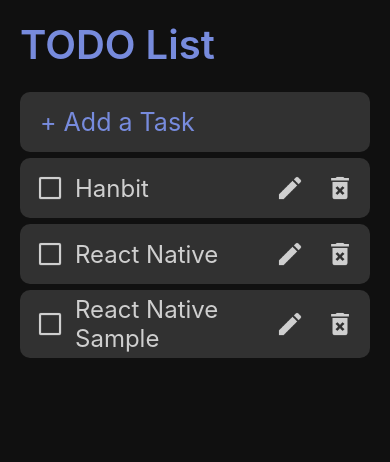
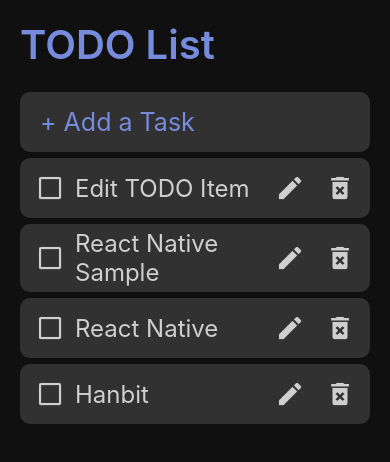
Before and after one commit to choi-day/react-native-todo, a React Native app: screen / in a window 390 px wide. Shown: the top 462 px of the page. Built offline with nearby package versions, Linux system fonts and the light colour scheme.

Commit message:
추가 기능 구현

```diff
--- a/src/App.js
+++ b/src/App.js
@@ -28,13 +28,24 @@ const List = styled.ScrollView`
 `;
 
 export default function App() {
+    const width = Dimensions.get('window').width;
     const [newTask, setNewTask] = useState('');
-    const width = Dimensions.get('window').width;
+    const [tasks, setTasks] = useState({
+        '1': { id: '1', text: 'Hanbit' , completed: false },
+        '2': { id: '2' , text: 'React Native', completed: true },
+        '3': { id: '3', text: 'React Native Sample', completed: false },
+        '4': { id: '4', text: 'Edit TODO Item', completed: false },
+    });
 
     const _addTask = () => {
-        alert(`Add: ${newTask}`);
+        const ID = Date.now().toString();
+        const newTaskObject = {
+            [ID]: { id: ID, text: newTask, completed: false },
+        };
         setNewTask('');
+        saveTasks({ ...tasks, ...newTaskObject });
     };
+
 
     const _handleTextChange = text => {
         setNewTask(text);
@@ -55,9 +66,11 @@ export default function App() {
                     onSubmitEditing={_addTask}
                 />
                 <List width = {width}>
-                    <Task text="Hanbit"/>
-                    <Task text="React Native"/>
-                    <Task text="React Native Sample" />
+                    {Object.values(tasks)
+                    .reverse()
+                    .map(item => (
+                    <Task key = {item.id} text={item.text}/>))
+                    }
                 </List>
             </Container>
         </ThemeProvider>
```
